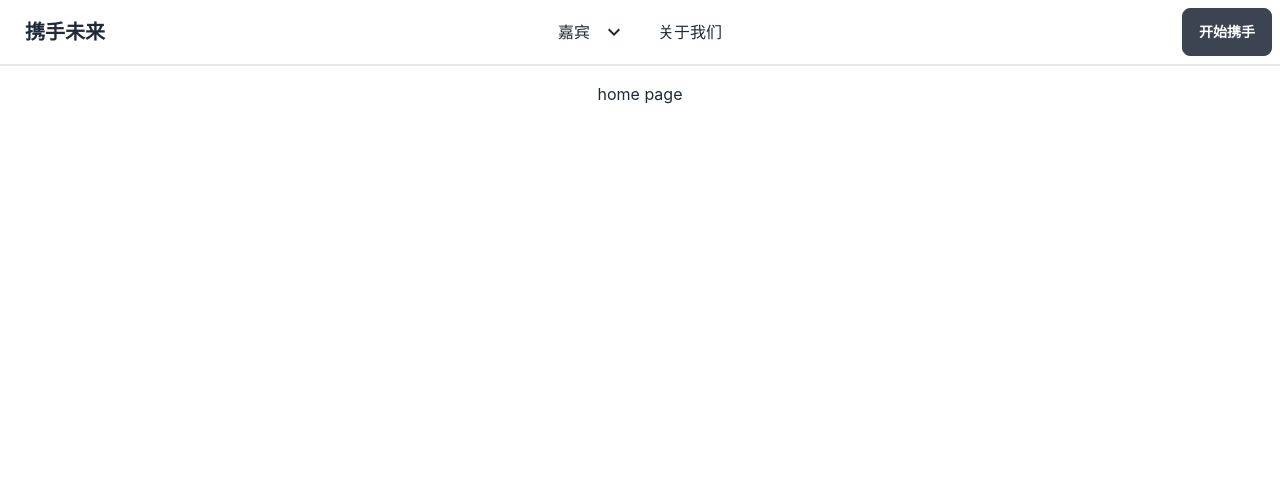
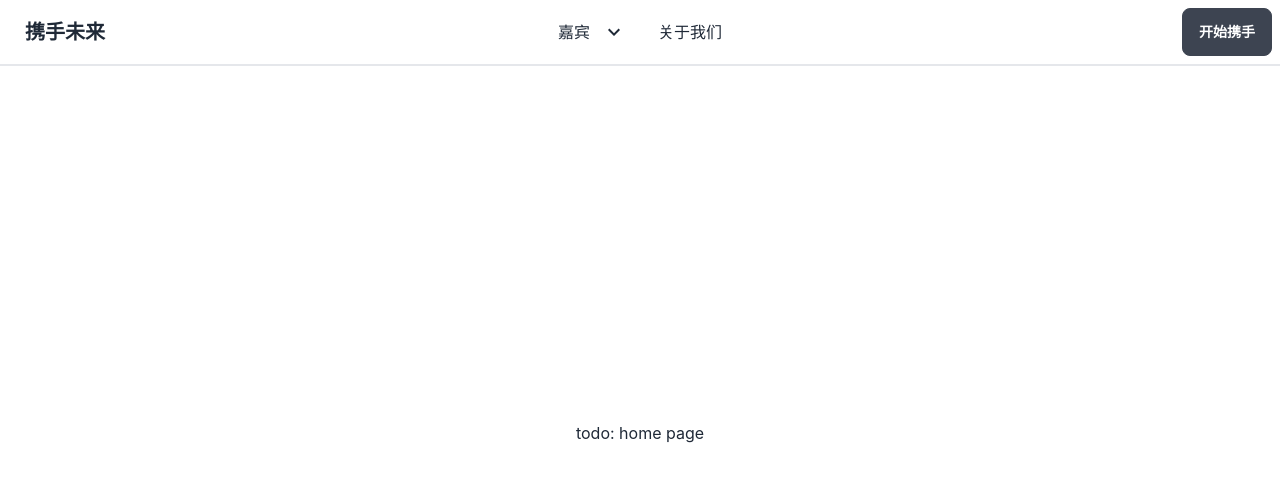
Before and after one commit to mark-freelance/hand-future-frontend, a Next.js app: page / in a window 1280 px wide. Shown: the top 482 px of the page. Built offline with nearby package versions, Linux system fonts and the light colour scheme.

Commit message:
enabled flex

```diff
--- a/src/components/layouts/root.tsx
+++ b/src/components/layouts/root.tsx
@@ -7,10 +7,10 @@ import { ReactNode } from 'react'
  */
 export const RootLayout = ({ children }: { children: ReactNode }) => {
   return (
-    <div className={'w-screen'}>
+    <div className={'w-screen min-h-screen flex flex-col'}>
       <Header/>
       <NavBar/>
-      <div className={'p-4 flex justify-center items-center'}>
+      <div className={'p-4 flex-grow flex justify-center items-center'}>
         {children}
       </div>
     </div>
--- a/src/pages/heroes/gallery.tsx
+++ b/src/pages/heroes/gallery.tsx
@@ -17,7 +17,7 @@ export const HeroesGallery = ({ data }: HeroesGalleryProps) => {
   // console.log({ data })
   return (
     <RootLayout>
-      <div className={'grid grid-cols-3 justify-items-center gap-4'}>
+      <div className={'w-full grid sm:grid-cols-1 md:grid-cols-3 lg:grid-cols-4 justify-items-center gap-4'}>
               {
         data.map((item) => (
           <HeroCard data={item} key={item.id}/>
--- a/src/pages/index.tsx
+++ b/src/pages/index.tsx
@@ -6,7 +6,7 @@ import RootLayout from '../components/layouts/root'
 const Home: NextPage = () => {
   return (
     <RootLayout>
-      home page
+      todo: home page
     </RootLayout>
   )
 }
```
Also changed, not shown: src/components/layout.tsx (deleted).
